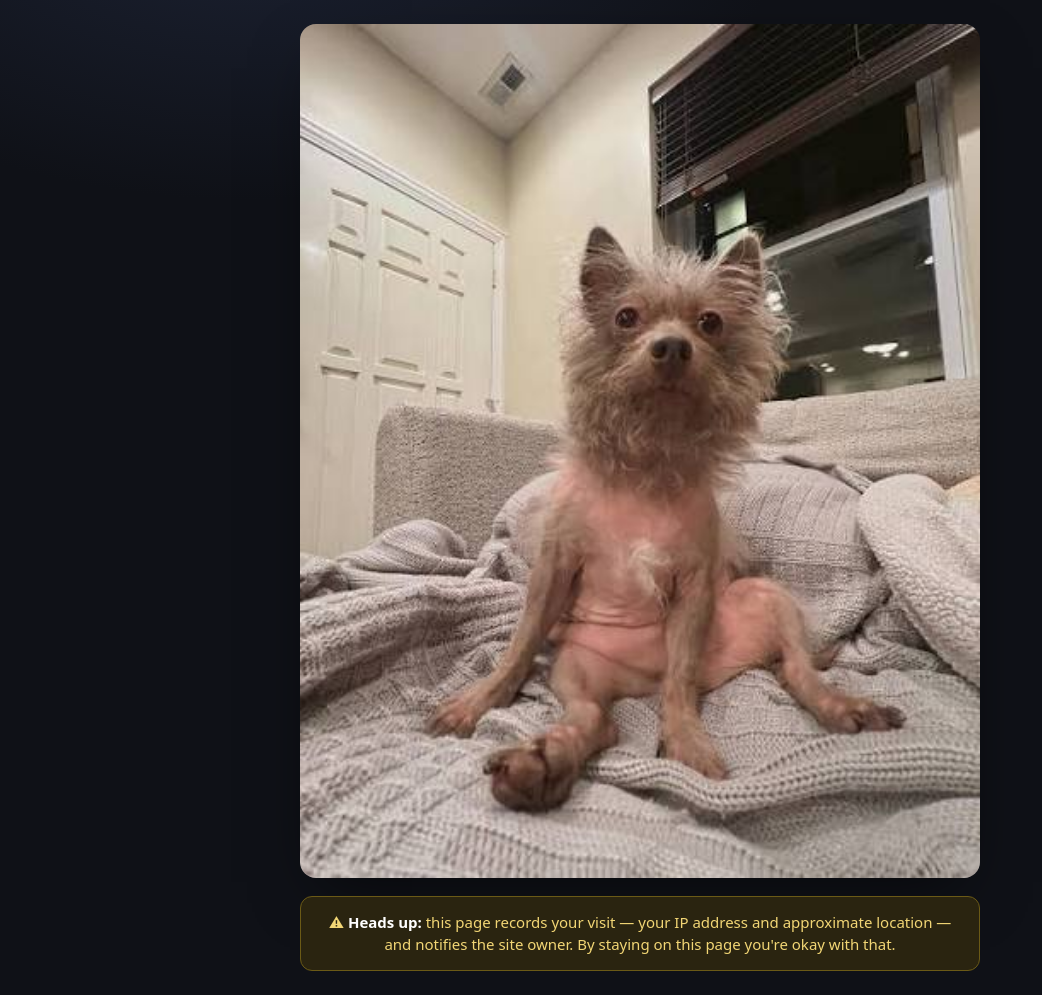
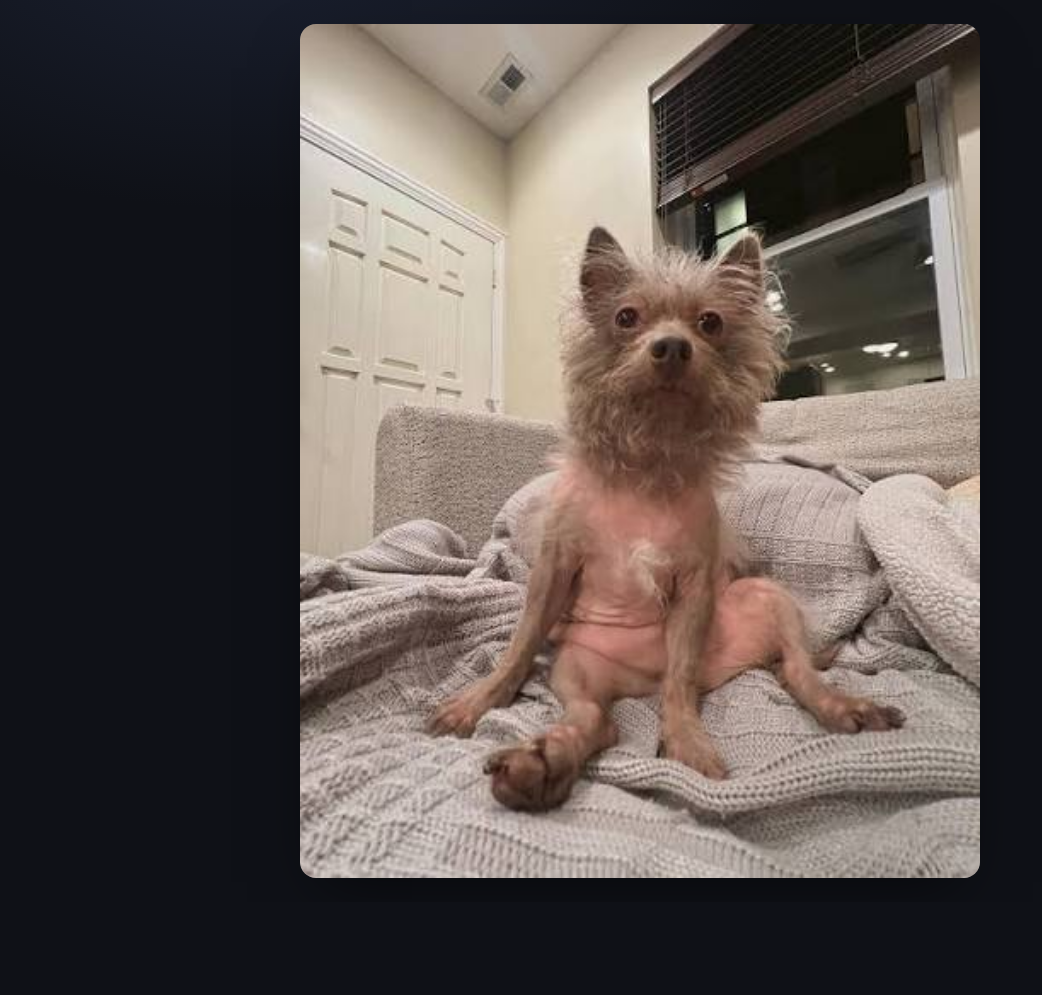
Before and after one commit to risingforce1337-afk/log, a website: page public/index.html in a window 1280 px wide. Shown: the whole page, without its empty margins (0-1042 px from the left). After the commit the page ends 902 px from the top, so only its background shows below. Drawn offline with Linux system fonts and the light colour scheme.

Commit message:
Update index.html

```diff
--- a/public/index.html
+++ b/public/index.html
@@ -11,11 +11,7 @@
       <!-- Swap /images.jpg for any image you want (drop a file in public/ and change this src) -->
       <img class="pic" src="/images.jpg" alt="Featured image" />
 
-      <p class="notice">
-        ⚠ <strong>Heads up:</strong> this page records your visit — your IP address
-        and approximate location — and notifies the site owner. By staying on this
-        page you're okay with that.
-      </p>
+
     </main>
   </body>
 </html>
```
